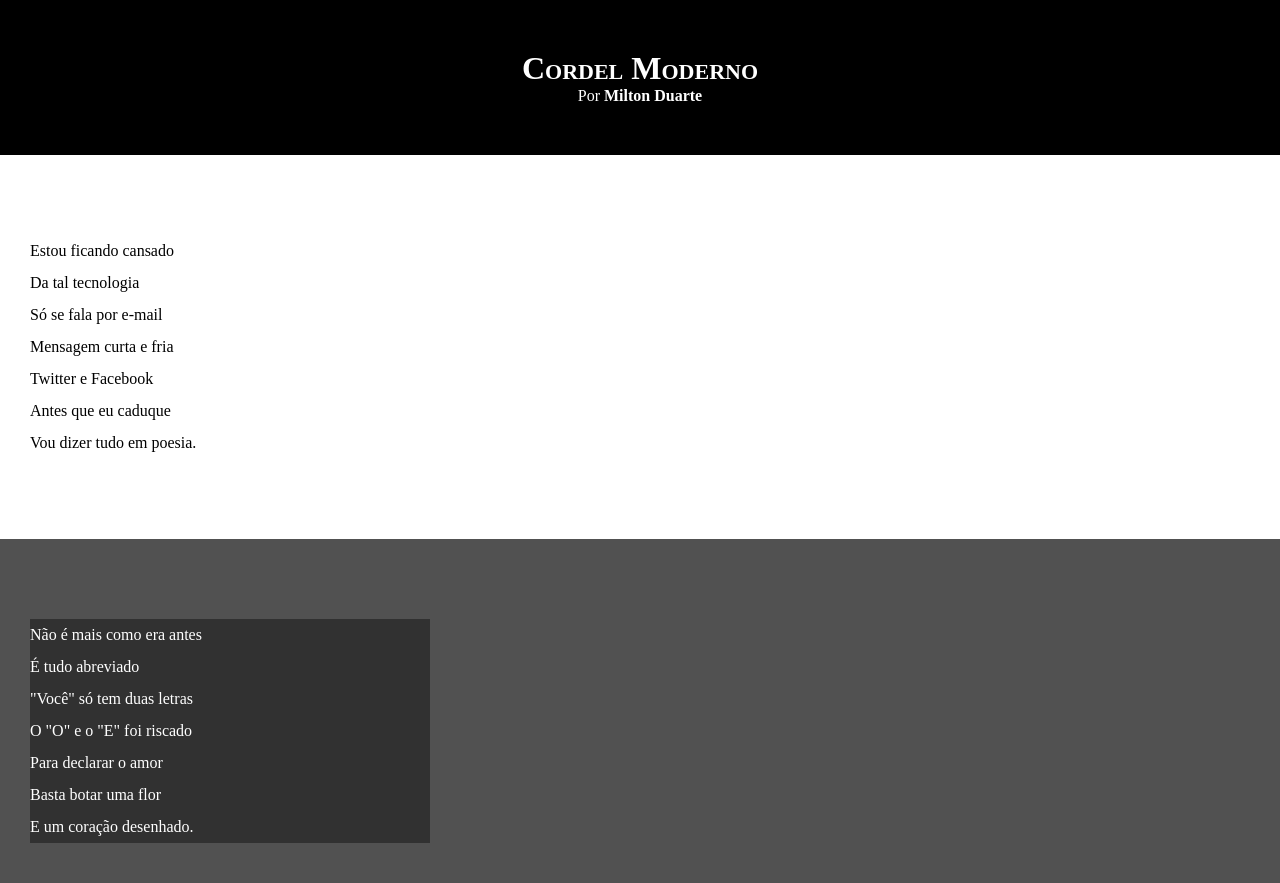
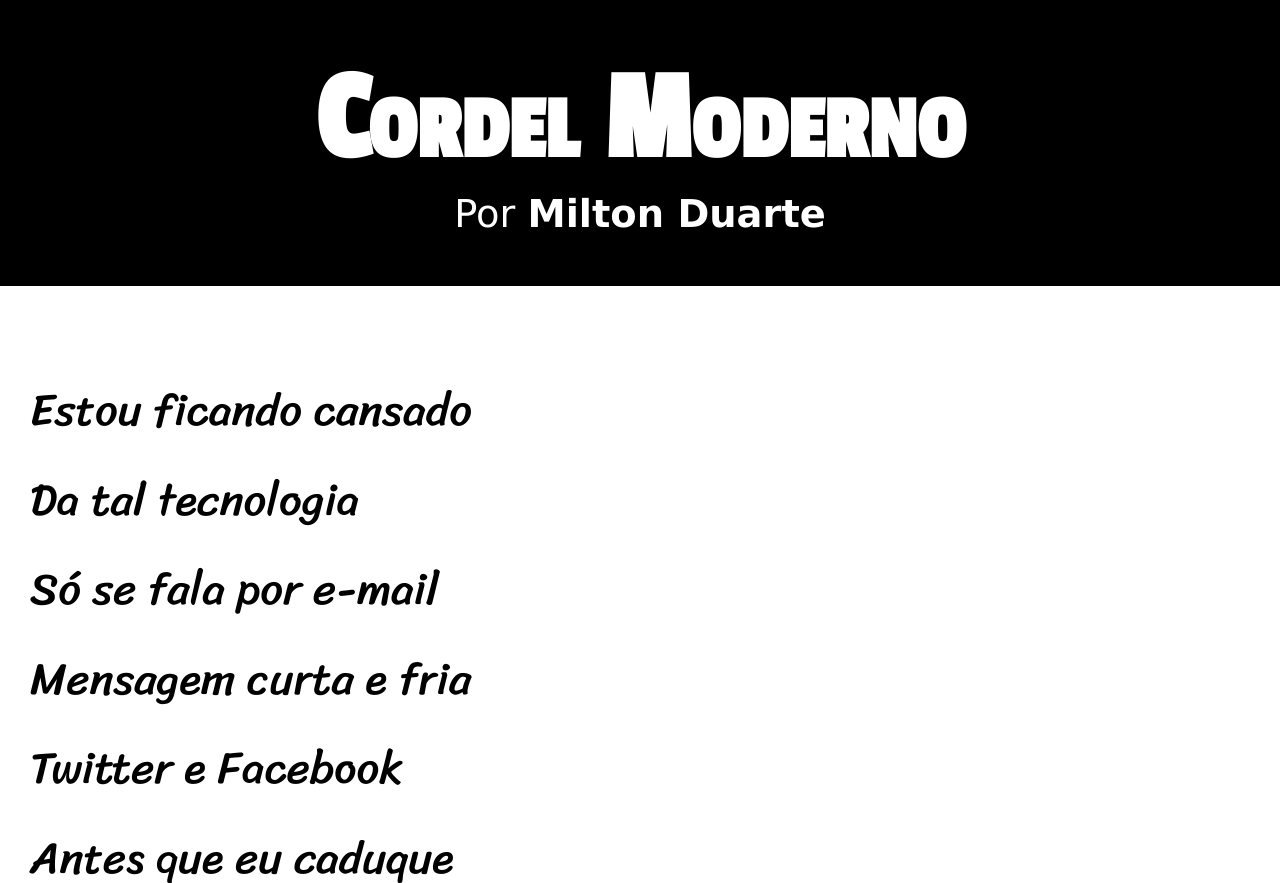
Before and after one commit to v-antoniolli/projeto-cordel, a plain HTML site: page index.html in a window 1280 px wide. Shown: the top 883 px of the page. Drawn offline with Linux system fonts and the light colour scheme.

Commit message:
ATUALIZAÇÃO DE ESTILOS

```diff
--- a/estilo/style.css
+++ b/estilo/style.css
@@ -1,9 +1,19 @@
 @charset "UTF-8";
 
+@import url('https://fonts.googleapis.com/css2?family=Passion+One&display=swap');
 
+@import url('https://fonts.googleapis.com/css2?family=Sriracha&display=swap');
+
+
+:root{
+  --font1: Verdana, Geneva, Tahoma, sans-serif;
+  --font2: 'Passion One', cursive;
+  --font3: 'Sriracha', cursive;
+}
 *{
   margin: 0px;
   padding: 0px;
+
 }
 a{
   color: white;
@@ -17,6 +27,7 @@ a:hover{
 html, body{
   min-height: 100vh;
   background-color: grey;
+  font-family: var(--font1);
 }
 
 header{
@@ -28,22 +39,29 @@ header{
 header h1{
   padding-top: 50px;
   font-variant: small-caps;
+  font-family: var(--font2);
+  font-size: 10vw;
 }
 
 header p{
   padding-bottom: 50px;
+  font-size: 3vw ;
 
 }
 
 section{
   padding-top: 10vh;
   padding-bottom: 10vh;
-  line-height: 32px;
+  line-height: 2em;
   padding-left: 30px;
+  font-family: var(--font3);
+  font-size: 3.5vw;
 }
+
 section.imagem p{
   background-color: rgba(0, 0, 0, 0.393);
-  width: 400px;
+  display: inline-block;
+  padding: 5px;
 }
 
 section.normal{
```
